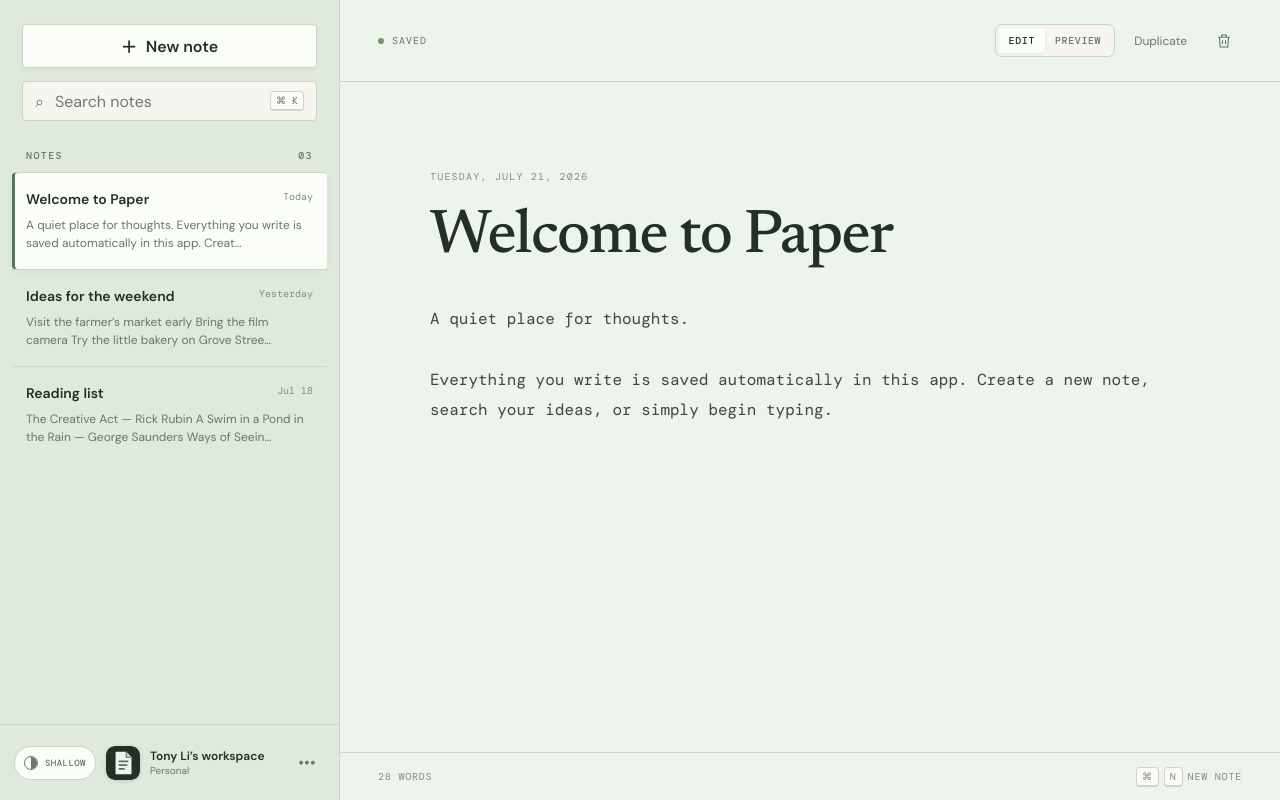
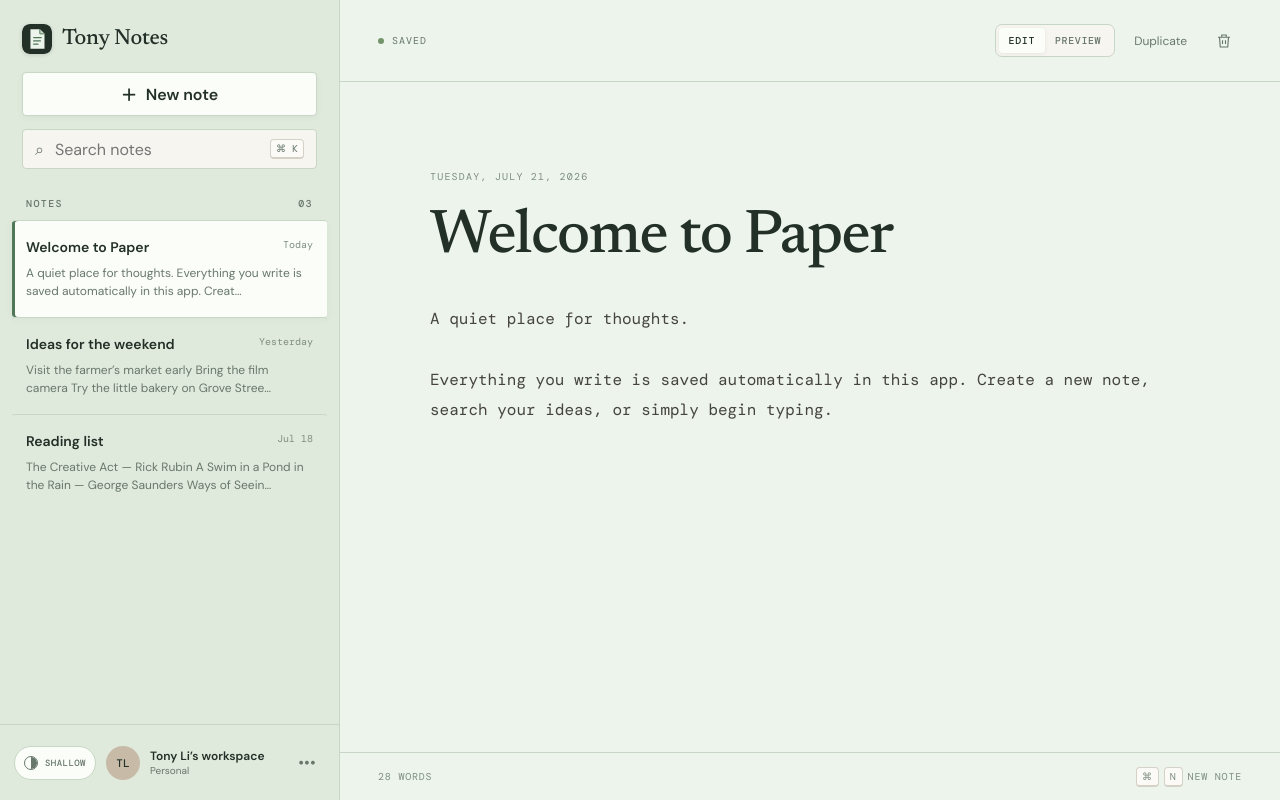
Before and after one commit to leecb1972/UI-With-Codex, a React (Vite) app: page / in a window 1280 px wide. Built offline with nearby package versions, Linux system fonts and the light colour scheme.

Commit message:
Add Tony Notes app branding

```diff
--- a/electron/main.ts
+++ b/electron/main.ts
@@ -10,7 +10,7 @@ function createWindow(): void {
     height: 820,
     minWidth: 680,
     minHeight: 520,
-    title: "Paper — Notes",
+    title: "Tony Notes",
     backgroundColor: "#edf4eb",
     webPreferences: {
       contextIsolation: true,
--- a/index.html
+++ b/index.html
@@ -5,7 +5,7 @@
     <meta name="viewport" content="width=device-width, initial-scale=1.0" />
     <meta name="theme-color" content="#f7f4ee" />
     <link rel="icon" type="image/svg+xml" href="/logo.svg" />
-    <title>Paper — Notes</title>
+    <title>Tony Notes</title>
     <link rel="preconnect" href="https://fonts.googleapis.com" />
     <link rel="preconnect" href="https://fonts.gstatic.com" crossorigin />
     <link href="https://fonts.googleapis.com/css2?family=DM+Mono:wght@400;500&family=DM+Sans:wght@400;500;600&family=Newsreader:opsz,wght@6..72,500&display=swap" rel="stylesheet" />
--- a/src/App.tsx
+++ b/src/App.tsx
@@ -58,6 +58,7 @@ export default function App() {
   const visibleNotes = useMemo(() => filterNotes(sortNotes(notes), query), [notes, query]);
 
   useEffect(() => {
+    document.title = "Tony Notes";
     document.documentElement.dataset.depth = depth;
     document.documentElement.style.colorScheme = depth === "deep" ? "dark" : "light";
     localStorage.setItem(THEME_KEY, depth);
@@ -124,6 +125,16 @@ export default function App() {
         <aside className="sidebar" aria-label="Notes list">
           <div className="sidebar-actions">
             <button className="icon-button mobile-close" type="button" aria-label="Close notes" onClick={() => setSidebarOpen(false)}>×</button>
+            <div className="app-brand">
+              <svg className="app-logo" viewBox="0 0 64 64" role="img" aria-label="Tony Notes logo">
+                <rect className="logo-background" width="64" height="64" rx="15" />
+                <path className="logo-paper" d="M18 11h20l10 10v32H18z" />
+                <path className="logo-fold" d="M38 11v10h10" />
+                <path className="logo-fold-line" d="M38 11v10h10" />
+                <path className="logo-writing" d="M25 29h16M25 36h14M25 43h9" />
+              </svg>
+              <h1>Tony Notes</h1>
+            </div>
             <button className="new-note" type="button" onClick={addNote}><span aria-hidden="true">＋</span> New note</button>
             <label className="search-box">
               <span aria-hidden="true">⌕</span><span className="sr-only">Search notes</span>
@@ -147,13 +158,7 @@ export default function App() {
             <button className="theme-toggle" type="button" aria-pressed={depth === "deep"} aria-label={`Switch to ${depth === "deep" ? "shallow" : "deep"} color scheme`} onClick={() => setDepth(depth === "deep" ? "shallow" : "deep")}>
               <span className="theme-toggle-icon" aria-hidden="true" /><span className="theme-toggle-label">{depth === "deep" ? "Deep" : "Shallow"}</span>
             </button>
-            <svg className="profile-avatar" viewBox="0 0 64 64" role="img" aria-label="Paper Notes">
-              <rect className="logo-background" width="64" height="64" rx="15" />
-              <path className="logo-paper" d="M18 11h20l10 10v32H18z" />
-              <path className="logo-fold" d="M38 11v10h10" />
-              <path className="logo-fold-line" d="M38 11v10h10" />
-              <path className="logo-writing" d="M25 29h16M25 36h14M25 43h9" />
-            </svg>
+            <div className="profile-avatar" aria-hidden="true">TL</div>
             <div className="profile-copy"><strong>Tony Li’s workspace</strong><span>Personal</span></div>
             <button className="icon-button" type="button" aria-label="Workspace options">•••</button>
           </div>
--- a/styles.css
+++ b/styles.css
@@ -8,6 +8,9 @@ button { color:inherit; }
 .app-shell { display:grid; grid-template-columns:340px minmax(0,1fr); grid-template-rows:minmax(0,1fr); height:100vh; max-width:1500px; margin:auto; overflow:hidden; background:var(--paper); box-shadow:0 20px 80px #29271f24; }
 .sidebar { display:flex; flex-direction:column; min-width:0; min-height:0; overflow:hidden; background:var(--sidebar); border-right:1px solid var(--line); }
 .sidebar-actions { position:relative; padding:24px 22px 18px; }
+.app-brand { display:flex; align-items:center; gap:10px; margin-bottom:18px; }
+.app-brand h1 { margin:0; color:var(--ink); font:500 22px/1 "Newsreader",serif; letter-spacing:-.01em; }
+.app-logo { display:block; width:30px; height:30px; border-radius:8px; box-shadow:0 1px 4px #0002; }
 .new-note { display:flex; align-items:center; justify-content:center; gap:9px; width:100%; height:44px; border:1px solid var(--line); border-radius:4px; background:var(--white); color:var(--ink); cursor:pointer; font-weight:600; box-shadow:0 2px 7px #4b463d0b; transition:.2s; }
 .new-note:hover { border-color:var(--muted); background:var(--white); color:var(--accent); transform:translateY(-1px); box-shadow:0 4px 12px #4b463d14; }
 .search-box { display:flex; align-items:center; gap:9px; height:40px; margin-top:13px; padding:0 12px; border:1px solid var(--line); background:var(--input); color:var(--muted); border-radius:4px; }
@@ -32,7 +35,7 @@ kbd { padding:2px 5px; border:1px solid var(--key-line); border-bottom-width:2px
 .theme-toggle-icon { position:relative; width:14px; height:14px; overflow:hidden; border:1px solid currentColor; border-radius:50%; }
 .theme-toggle-icon::after { position:absolute; inset:-1px -1px -1px 50%; background:currentColor; content:""; }
 :root[data-depth="deep"] .theme-toggle-icon { transform:rotate(180deg); }
-.profile-avatar { display:block; flex:none; width:34px; height:34px; border-radius:9px; box-shadow:0 1px 4px #0002; }
+.profile-avatar { display:grid; flex:none; place-items:center; width:34px; height:34px; background:var(--avatar); border-radius:50%; font:500 11px "DM Mono",monospace; }
 .logo-background { fill:var(--logo-bg); }.logo-paper { fill:var(--logo-paper); }.logo-fold { fill:var(--logo-fold); }
 .logo-fold-line,.logo-writing { fill:none; stroke:var(--logo-ink); stroke-linejoin:round; stroke-width:2; }
 .logo-writing { stroke-linecap:round; stroke-width:3; }
```
Also changed, not shown: 1 other file (tests, documents, lock files or other folders).
